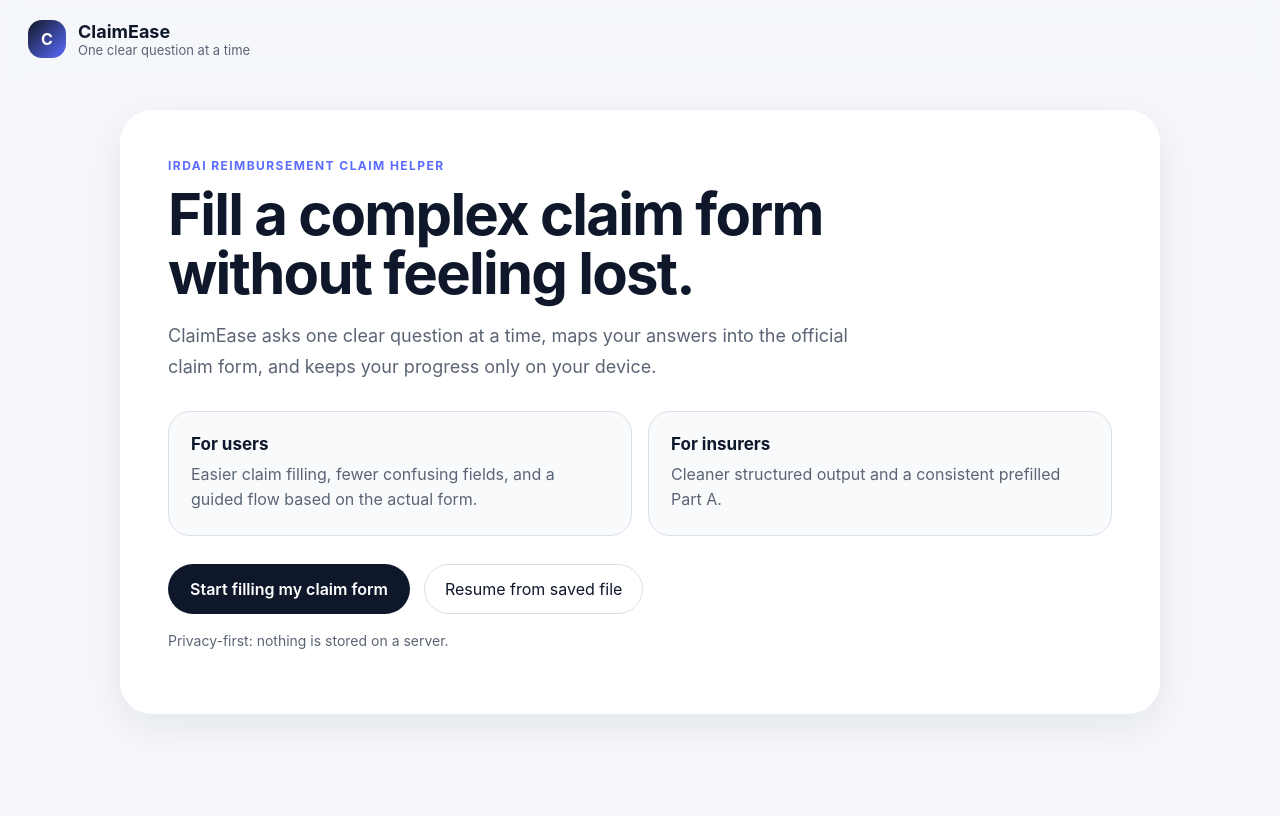
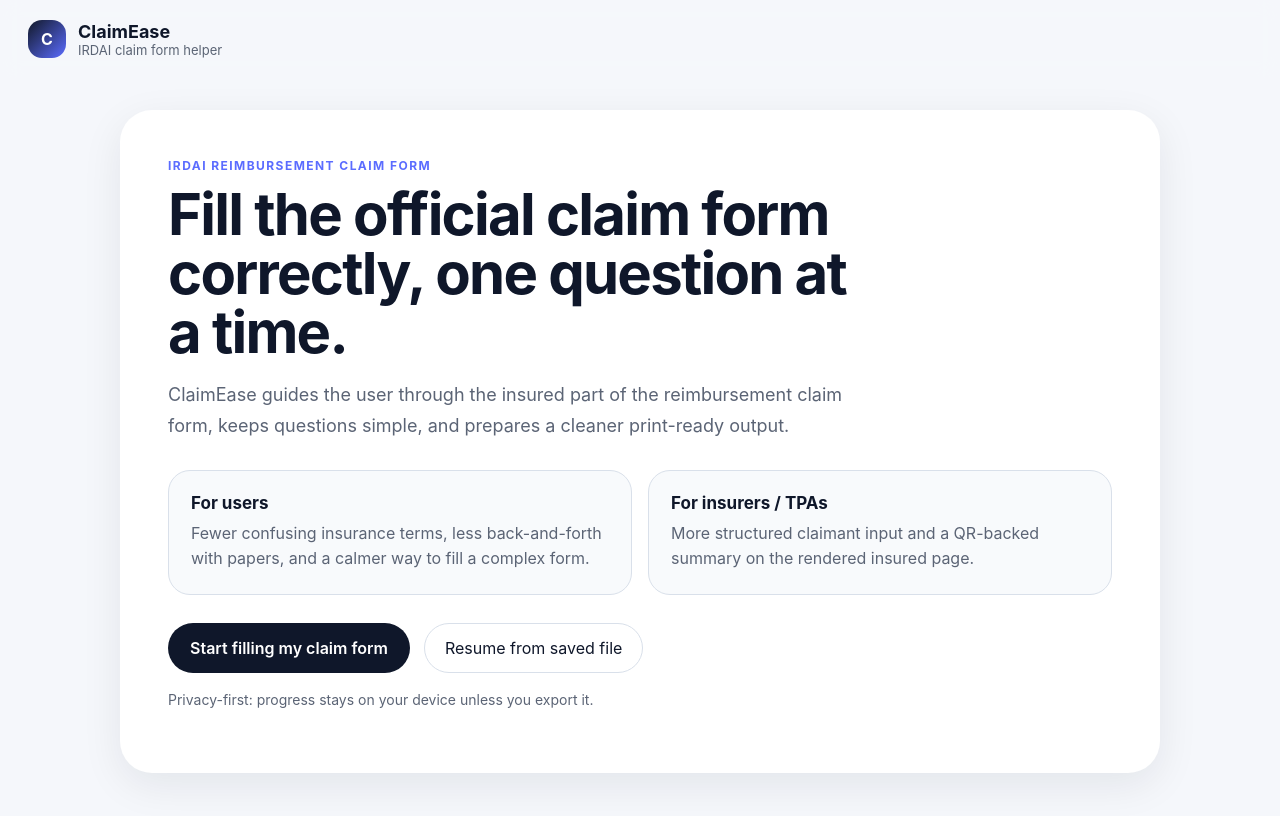
Before and after one commit to ksvb1729/claimease, a React (Vite) app: page / in a window 1280 px wide. Shown: the top 816 px of the page. Built offline with nearby package versions, Linux system fonts and the light colour scheme.

Commit message:
Refactor App component and improve text clarity
Removed unused useMemo hook and updated text for clarity.

```diff
--- a/src/App.tsx
+++ b/src/App.tsx
@@ -1,4 +1,4 @@
-import React, { useMemo, useState } from "react";
+import React, { useState } from "react";
 import Wizard from "./components/Wizard";
 import FormRenderer from "./components/FormRenderer";
 import "./styles.css";
@@ -76,8 +76,6 @@ export default function App() {
   const [page, setPage] = useState<Page>("landing");
   const [claimData, setClaimData] = useState<ClaimData | null>(null);
 
-  const canResume = useMemo(() => !!claimData, [claimData]);
-
   const handleExport = () => {
     if (!claimData) return;
     const blob = new Blob([JSON.stringify(claimData, null, 2)], {
@@ -109,6 +107,8 @@ export default function App() {
     window.print();
   };
 
+  const showSaveAction = page !== "landing" && !!claimData;
+
   return (
     <div className="app-shell">
       <header className="topbar no-print">
@@ -116,9 +116,7 @@ export default function App() {
           <div className="brand-mark">C</div>
           <div>
             <div className="brand-title">ClaimEase</div>
-            <div className="brand-subtitle">
-              One clear question at a time
-            </div>
+            <div className="brand-subtitle">IRDAI claim form helper</div>
           </div>
         </div>
 
@@ -128,7 +126,8 @@ export default function App() {
               Home
             </button>
           )}
-          {claimData && (
+
+          {showSaveAction && (
             <button className="ghost-btn" onClick={handleExport}>
               Save and continue later
             </button>
@@ -140,26 +139,26 @@ export default function App() {
         <main className="landing">
           <section className="hero">
             <div className="hero-copy">
-              <div className="eyebrow">IRDAI reimbursement claim helper</div>
-              <h1>Fill a complex claim form without feeling lost.</h1>
+              <div className="eyebrow">IRDAI reimbursement claim form</div>
+              <h1>Fill the official claim form correctly, one question at a time.</h1>
+
               <p className="hero-text">
-                ClaimEase asks one clear question at a time, maps your answers
-                into the official claim form, and keeps your progress only on
-                your device.
+                ClaimEase guides the user through the insured part of the reimbursement claim form,
+                keeps questions simple, and prepares a cleaner print-ready output.
               </p>
 
               <div className="benefit-grid">
                 <div className="benefit-card">
                   <h3>For users</h3>
                   <p>
-                    Easier claim filling, fewer confusing fields, and a guided
-                    flow based on the actual form.
+                    Fewer confusing insurance terms, less back-and-forth with papers,
+                    and a calmer way to fill a complex form.
                   </p>
                 </div>
                 <div className="benefit-card">
-                  <h3>For insurers</h3>
+                  <h3>For insurers / TPAs</h3>
                   <p>
-                    Cleaner structured output and a consistent prefilled Part A.
+                    More structured claimant input and a QR-backed summary on the rendered insured page.
                   </p>
                 </div>
               </div>
@@ -184,7 +183,7 @@ export default function App() {
               </div>
 
               <p className="privacy-line">
-                Privacy-first: nothing is stored on a server.
+                Privacy-first: progress stays on your device unless you export it.
               </p>
             </div>
           </section>
@@ -211,8 +210,7 @@ export default function App() {
               <div className="eyebrow">Review</div>
               <h2>Your claim is ready to preview</h2>
               <p className="muted">
-                Part A is prefilled from your answers. Part B stays blank for
-                the hospital.
+                Part A is prefilled from your answers. Part B remains blank for the hospital.
               </p>
 
               <div className="review-actions">
@@ -223,6 +221,10 @@ export default function App() {
                   Print / Save as PDF
                 </button>
               </div>
+
+              <p className="review-note">
+                For best output, use browser print with portrait orientation and default scale.
+              </p>
             </div>
           </aside>
 
```
